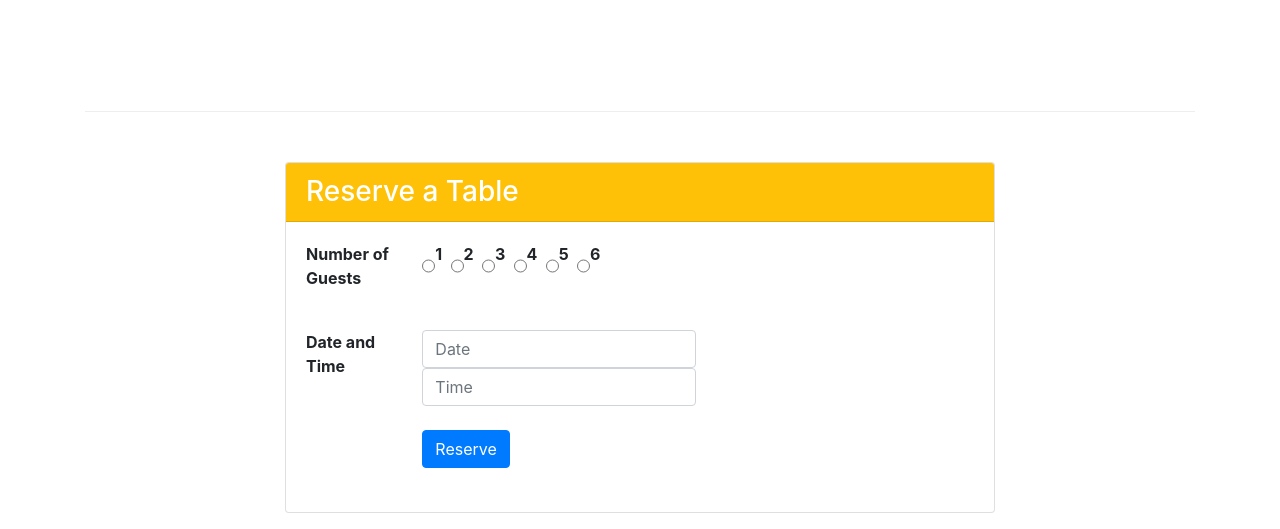
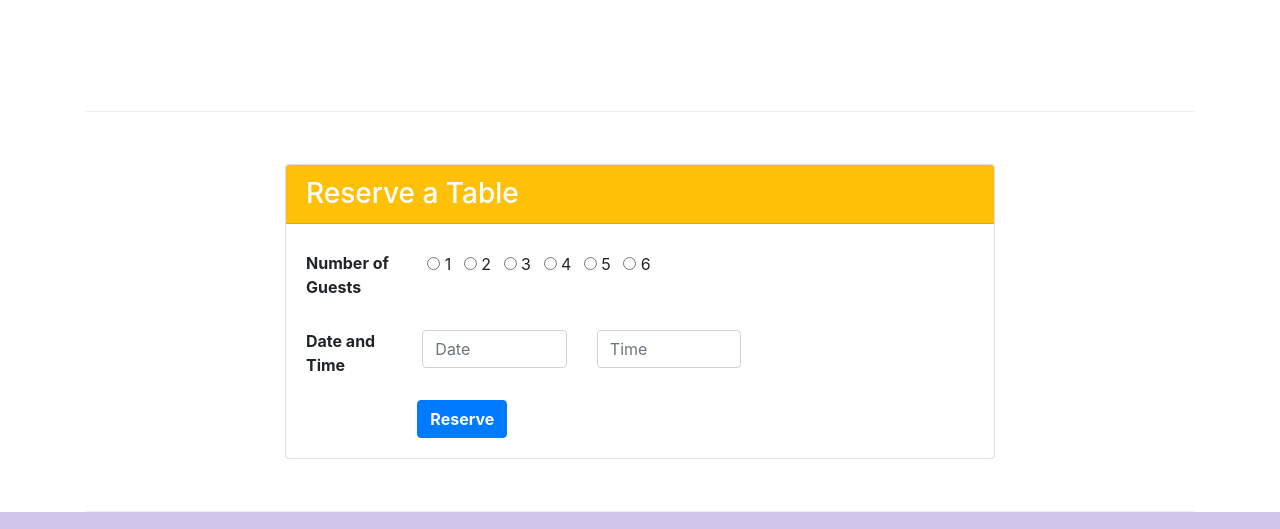
Before and after one commit to steliosgnl/conFusion, a website: page index.html in a window 1280 px wide. Shown: the part 1422-1951 px from the top of the page. Drawn offline with nearby package versions, Linux system fonts and the light colour scheme.

Commit message:
Assignment 2 v.6 Finito

```diff
--- a/index.html
+++ b/index.html
@@ -37,15 +37,15 @@
     <header class="jumbotron">
         <div class="container">
             <div class="row row-header">
-                <div class="col-6 col-sm-6">
+                <div class="col-12 col-sm-6">
                     <h1>Ristorante con Fusion</h1>
                     <p>We take inspiration from the World's best cuisines, and create a unique fusion experience. Our lipsmacking creations will tickle your culinary senses!</p>
                 </div>
-                <div class="col-3 col-sm-3 align-self-center">
+                <div class="col-12 col-sm-3 align-self-center">
                     <img src="img/logo.png" class="img-fluid">
                 </div>
-                <div class="col-3 col-sm-3 align-self-center">
-                    <a role="button" type="submit" href="#reserve_a_table"
+                <div class="col-12 col-sm-3 align-self-center">
+                    <a role="button" type="submit" href="#reserve"
                         class="btn btn-sm btn-block btn-warning font-weight-bold"> Reserve Table </a>
                 </div>
 
@@ -101,51 +101,47 @@
                     </div>
                 </div>
             </div>
+            <span id="reserve"></span>
         </div>
 
-        <div class="row row-content align-items-center" id="reserve_a_table">
-            <div class="col-12 col-sm-8 mx-auto">
+        <div class="row row-content align-items-center"">
+            <div class="col-12 offset-sm-2 col-sm-8">
                 <div class="card">
-                    <h3 class="card-header bg-warning text-white">Reserve a Table</h3>
-                    <div class="form card-body">
-                        <dl class="form-group row">
-                            <dt class="col-2"> Number of Guests </dt>
-                            <dd class="col-6">
-                                <div class="input-group mb-3">
-                                    <input type="radio" class="custom-control" id="radio1" name="numOfTables" value="1">
-                                    <label for="numOfTables"> <p><strong> 1 </strong> &nbsp;</p> </label>
-                                    <input type="radio" class="custom-control" id="radio2" name="numOfTables" value="2">
-                                    <label for="numOfTables"> <p><strong> 2 </strong> &nbsp; </p> </label>
-                                    <input type="radio" class="custom-control" id="radio3" name="numOfTables" value="3">
-                                    <label for="numOfTables"> <p><strong>  3 </strong> &nbsp; </p> </label>
-                                    <input type="radio" class="custom-control" id="radio4" name="numOfTables" value="4">
-                                    <label for="numOfTables"> <p><strong> 4 </strong>&nbsp; </p> </label>
-                                    <input type="radio" class="custom-control" id="radio5" name="numOfTables" value="5">
-                                    <label for="numOfTables"> <p><strong> 5 </strong> &nbsp;</p> </label>
-                                    <input type="radio" class="custom-control" id="radio6" name="numOfTables" value="6">
-                                    <label for="numOfTables"> <p><strong> 6</strong> </p> </label>
+                    <h3 class="card-header text-white bg-warning">Reserve a Table</h3>
+                    <div class="card-body">
+                        <form>
+                            <div class="form-group row">
+                                <div class="col-12 col-sm-2">
+                                    <label for="reserve" class="col-form-label"><strong>Number of Guests</strong></label>
                                 </div>
-                            </dd>
-                        </dl>
-                        <dl class="form-group row">
-                            <dt class="col-2">Date and Time</dt>
-                            <dd class="col-9">
-                                <div class="d-inline-block">
+                                <div class="form-check col-12 col-sm-6 mt-2">
+                                    <input class="form-check-radio" type="radio" name="reserve" id="res1" value="1">
+                                    <label class="form-check-label" for="res1">1</label>
+                                    <input class="form-check-radio ml-2" type="radio" name="reserve" id="res2" value="2">
+                                    <label class="form-check-label" for="res2">2</label>
+                                    <input class="form-check-radio ml-2" type="radio" name="reserve" id="res3" value="3">
+                                    <label class="form-check-label" for="res3">3</label>
+                                    <input class="form-check-radio ml-2" type="radio" name="reserve" id="res4" value="4">
+                                    <label class="form-check-label" for="res4">4</label>
+                                    <input class="form-check-radio ml-2" type="radio" name="reserve" id="res5" value="5">
+                                    <label class="form-check-label" for="res5">5</label>
+                                    <input class="form-check-radio ml-2" type="radio" name="reserve" id="res6" value="6">
+                                    <label class="form-check-label" for="res6">6</label>
+                                </div>
+                            </div>
+                            <div class="form-group row">
+                                <div class="col-12 col-sm-2">
+                                    <label for="" class="col-form-label"><strong>Date and Time</strong></label>
+                                </div>
+                                <div class="col-12 col-sm-3 mt-sm-2">
                                     <input type="text" class="form-control" id="date" name="date" placeholder="Date">
                                 </div>
-                                <div class="d-inline-block">
+                                <div class="col-12 col-sm-3 mt-sm-2">
                                     <input type="text" class="form-control" id="time" name="time" placeholder="Time">
                                 </div>
-                            </dd>
-                        </dl>
-                        <dl class="form-group row">
-                            <dt class="col-2">&nbsp;</dt>
-                            <dd class="col-3">
-                                <div>
-                                    <button type="submit" class="btn btn-primary"> Reserve </button>
-                                </div>
-                            </dd>
-                        </dl>
+                            </div>
+                        </form>
+                        <a href="#" class="btn btn-primary offset-sm-2"><strong>Reserve</strong></a>
                     </div>
                 </div>
             </div>
```
